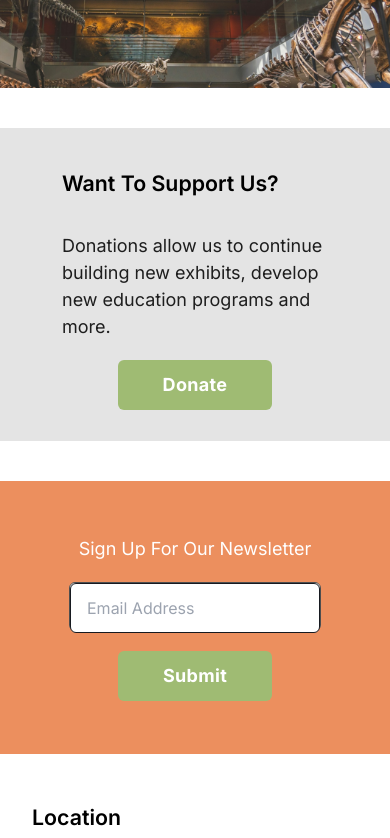
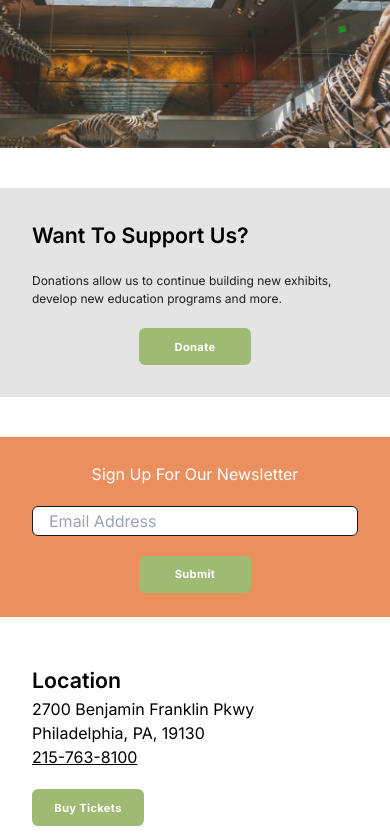
Before and after one commit to faoroj/FossilDiscoveryLab, a React (Vite) app in the folder FossilDiscoveryLab/: page / in a window 390 px wide. Shown: the part 4860-5698 px from the top of the page. Built offline with nearby package versions, Linux system fonts and the light colour scheme.

Commit message:
Newsletter responsiveness

```diff
--- a/FossilDiscoveryLab/src/components/footer/Footer.jsx
+++ b/FossilDiscoveryLab/src/components/footer/Footer.jsx
@@ -22,7 +22,7 @@ const Footer = () => {
           {/* Hours Section */}
           <div className='flex justify-start items-start flex-col'>
             <h1 className='text-semibold-21'>Hours</h1>
-            <p className='text-normal-16'>Monday - Saturday: 8am - 6pm</p>
+            <p className='text-normal-16'>Monday - Saturday: 8am-6pm</p>
             <p className='text-normal-16'>Sunday: 11am-5pm</p>
           </div>
 
--- a/FossilDiscoveryLab/src/components/footer/Newsletter.jsx
+++ b/FossilDiscoveryLab/src/components/footer/Newsletter.jsx
@@ -6,19 +6,19 @@ const Newsletter = () => {
 
       <div className='relative w-full'>
 
-        <div className='bg-primary w-full h-[273px] object-cover'></div>
-          <div className='padding-x absolute inset-0 flexCenter flex-col md:flex-row gap-5'>
-          <h1 className='text-flat font-inter font-normal leading-[150%] text-[18px] ss:text-[25px] md:text-[28px]'>Sign Up For Our Newsletter</h1>
+        <div className='bg-primary w-full h-[180px] xxs:h-[273px] object-cover'></div>
+          <div className='padding-x max-container absolute inset-0 flex items-center justify-center md:justify-between flex-col md:flex-row gap-5 '>
+            <h1 className='text-flat font-inter font-normal leading-[150%] text-[16px] xxs:text-[24px] '>Sign Up For Our Newsletter</h1>
 
-          <div className='rounded-[6px] border-[1px] w-[full] ss:w-[600px] h-[49px] mx-[37px] bg-flat border-grey'>
+
             <input
               type="email"
               placeholder='Email Address'
-              className='w-full flex-1 rounded-[6px] border border-black bg-flat h-[50px] pl-4 text-normal-16 focus:outline-none '
+              className='w-full ss:w-[600px] rounded-[6px] border border-black bg-flat h-[30px] xxs:h-[50px] pl-4 text-normal-16 focus:outline-none '
             />
-          </div>
 
-          <button className='custom__button__bevel custom__button__medium'>Submit</button>
+
+          <button type="button" className='custom__button__bevel custom__button__medium '>Submit</button>
         </div>
 
       </div>
--- a/FossilDiscoveryLab/src/components/home/Donate.jsx
+++ b/FossilDiscoveryLab/src/components/home/Donate.jsx
@@ -7,20 +7,20 @@ const Donate = () => {
       <img
         src={DonateBanner}
         alt='Exhibit'
-        className='w-full h-[200px] sm:h-[420px] ss:h-[300px] object-cover'
+        className='w-full h-[260px] xs:h-[320px] sm:h-[420px] object-cover'
       />
 
-      <div className='bg-[rgba(217,217,217,0.7)] relative sm:absolute w-full sm:w-[500px] sm:h-[220px] my-10 sm:my-0 h-auto
-        inset-0 p-4 flex justify-center flex-col gap-5 sm:gap-0 sm:left-[20%] sm:top-[20%]'>
+      <div className='bg-[rgba(217,217,217,0.7)] px-[32px] py-[32px] relative sm:absolute w-full sm:w-[500px] sm:h-[220px] my-10 sm:my-0 h-auto
+        inset-0 flex justify-center flex-col gap-5 sm:gap-0 sm:left-[20%] sm:top-[20%]'>
 
-        <h1 className='text-semibold-21 pt-6 px-[46px]'>Want To Support Us?</h1>
+        <h1 className='text-semibold-21 '>Want To Support Us?</h1>
 
-        <p className='text-normal-18 text-mediumBlack pt-3 px-[46px]'>
+        <p className='text-[12px] font-inter font-normal leading-[150%] xs:text-[16px] text-mediumBlack '>
           Donations allow us to continue building new exhibits, develop new education programs and more.
         </p>
 
         <div className='flexCenter'>
-          <button className='custom__button__bevel custom__button__medium mb-[15px]'>Donate</button>
+          <button className='custom__button__bevel custom__button__medium mt-0 sm:mt-5'>Donate</button>
         </div>
       </div>
 
--- a/FossilDiscoveryLab/src/index.css
+++ b/FossilDiscoveryLab/src/index.css
@@ -38,32 +38,28 @@
 
 @media (max-width: 768px) {
   .custom__button__bevel {
-    font-size: 0.875rem; /* Slightly smaller font on smaller screens */
-    height: 2.2rem; /* Adjust height */
-    width: 7rem; /* Adjust width */
+    font-size: 0.875rem;
+    height: 2.2rem;
+    width: 7rem;
   }
 }
 
 @media (max-width: 620px) {
   .custom__button__bevel {
-    font-size: 0.875rem; /* Slightly smaller font on smaller screens */
-    height: 2.2rem; /* Adjust height */
-    width: 7rem; /* Adjust width */
+    font-size: 0.875rem;
+    height: 2.2rem;
+    width: 7rem;
   }
 }
 
 
-
 @media (max-width: 400px) {
   .custom__button__bevel {
-    font-size: 0.6rem; /* Even smaller font */
+    font-size: 0.6rem;
     height: 1.7rem;
     width: 5rem;
   }
 }
-
-
-
 
 
 .custom__button__bevel:hover {
@@ -76,6 +72,14 @@
   height: 50px;
   width: 154px;
   font-size: 18px;
+}
+
+@media (max-width: 400px) {
+  .custom__button__medium {
+    font-size: 0.7rem;
+    height: 2.3rem;
+    width: 7rem;
+  }
 }
 
 .custom__button__rounded {
```
